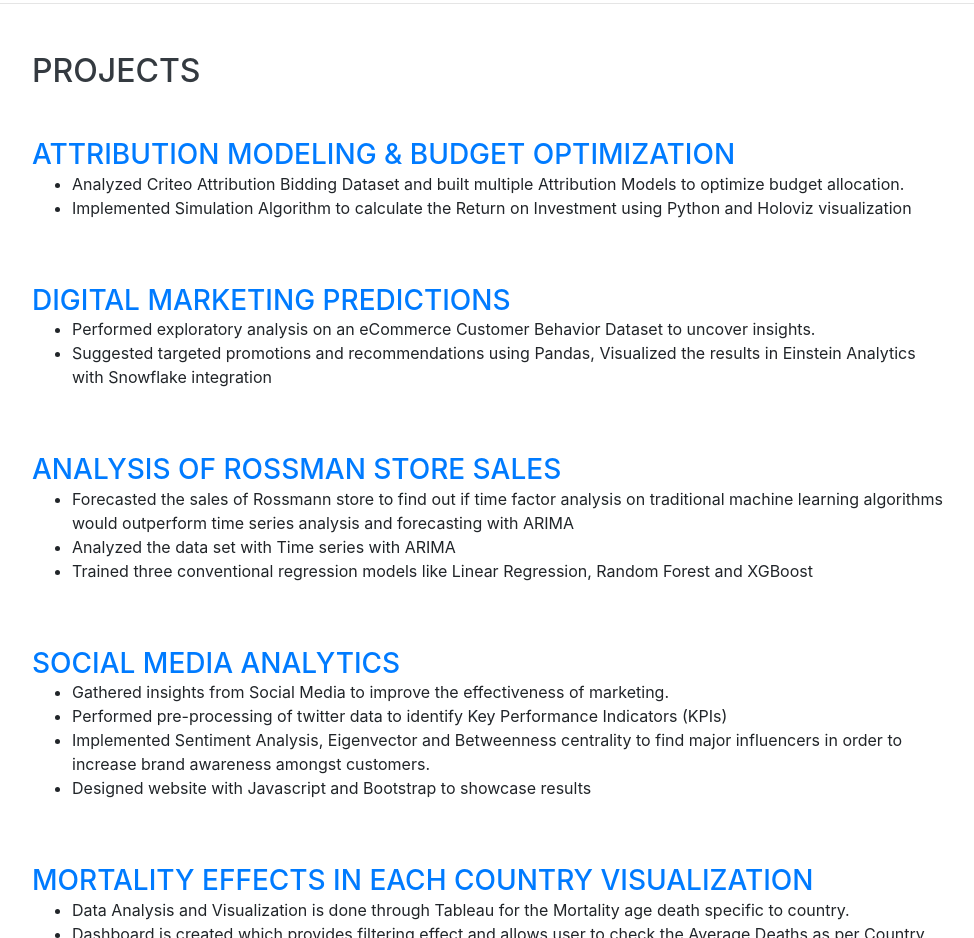
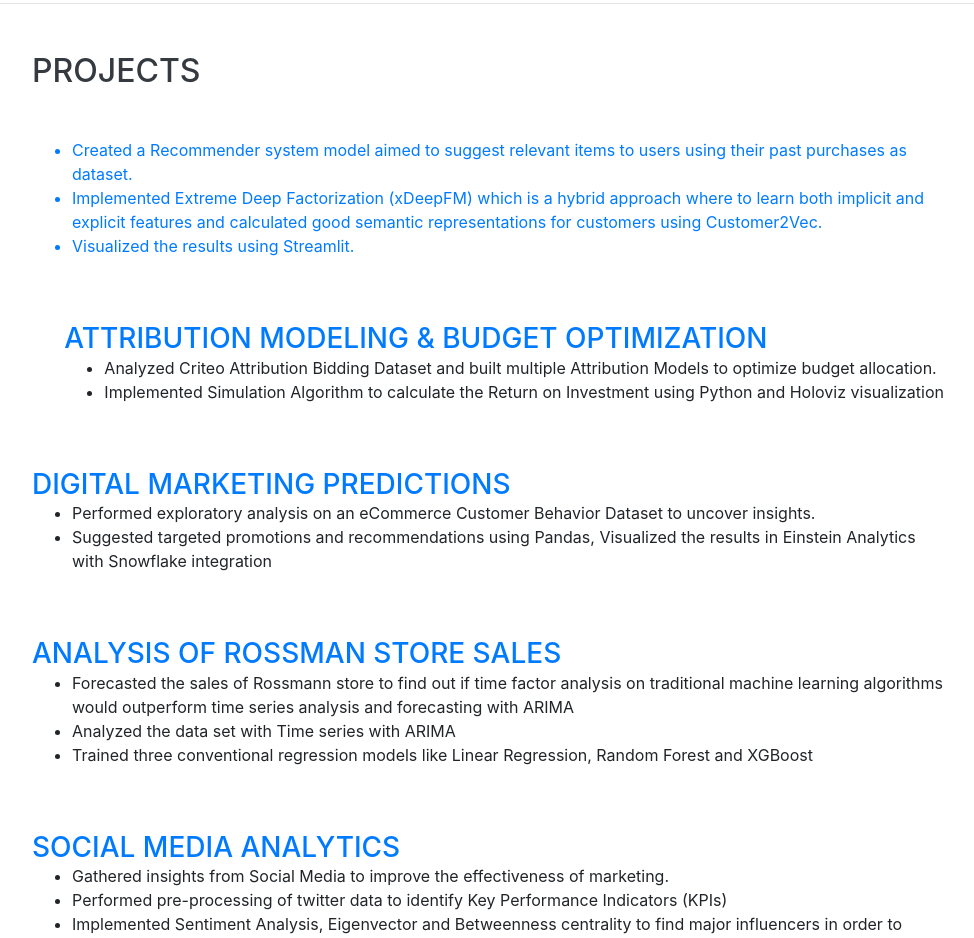
Before and after one commit to mohodhruda/mohodhruda.github.io, a website with bundled scripts: page index.html in a window 1280 px wide. Shown: the part 3338-4276 px from the top of the page, without its empty margins (288-1262 px from the left). Built offline with nearby package versions, Linux system fonts and the light colour scheme; a web font is replaced by a local one.

Commit message:
Update index.html
commit initial

```diff
--- a/index.html
+++ b/index.html
@@ -251,6 +251,17 @@
 
         <div class="resume-item d-flex flex-column flex-md-row justify-content-between mb-5">
           <div class="resume-content">
+            <h3 class="mb-0"><a href="https://github.com/mohodhruda/Recommendation-Systems"</a></h3>
+            <ul>
+              <li>Created a Recommender system model aimed to suggest relevant items to users using their past purchases as dataset.</li>
+              <li>Implemented Extreme Deep Factorization (xDeepFM) which is a hybrid approach where to learn both implicit and explicit features and calculated good semantic representations for customers using Customer2Vec.</li>
+              <li>Visualized the results using Streamlit.</li>
+            </ul>
+          </div>
+        </div>
+
+        <div class="resume-item d-flex flex-column flex-md-row justify-content-between mb-5">
+          <div class="resume-content">
             <h3 class="mb-0"><a href="https://github.com/mohodhruda/Attribution-Modeling-Budget-Optimization">Attribution Modeling & Budget Optimization</a></h3>
             <ul>
               <li>Analyzed Criteo Attribution Bidding Dataset and built multiple Attribution Models to optimize budget allocation.</li>
```
